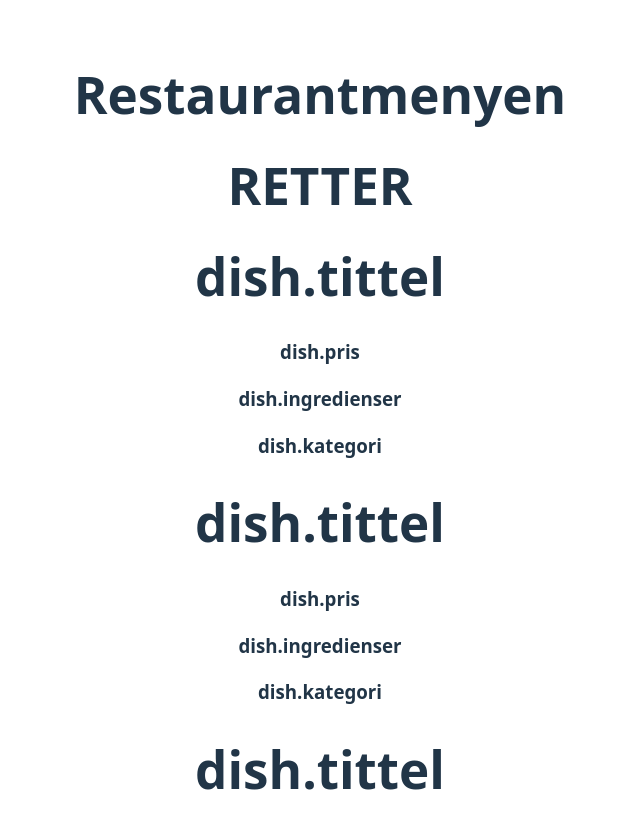
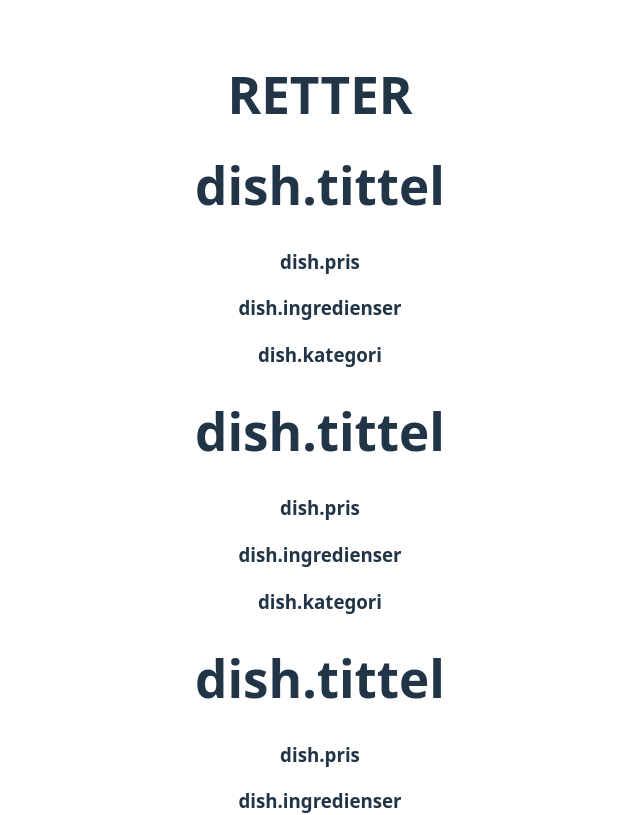
Before and after one commit to Silje32/Restaurantmenyen, a React (Vite) app: page / in a window 1280 px wide. Shown: the top 815 px of the page, without its empty margins (320-960 px from the left). Built offline with nearby package versions, Linux system fonts and the light colour scheme.

Commit message:
Updated my App.jsx

```diff
--- a/src/App.jsx
+++ b/src/App.jsx
@@ -5,7 +5,6 @@ import { meny } from "./data/MenuArray.jsx";
 function App() {
   return (
     <>
-      <h1>Restaurantmenyen</h1>
       <MenuList meny={meny} />
     </>
   );
```
